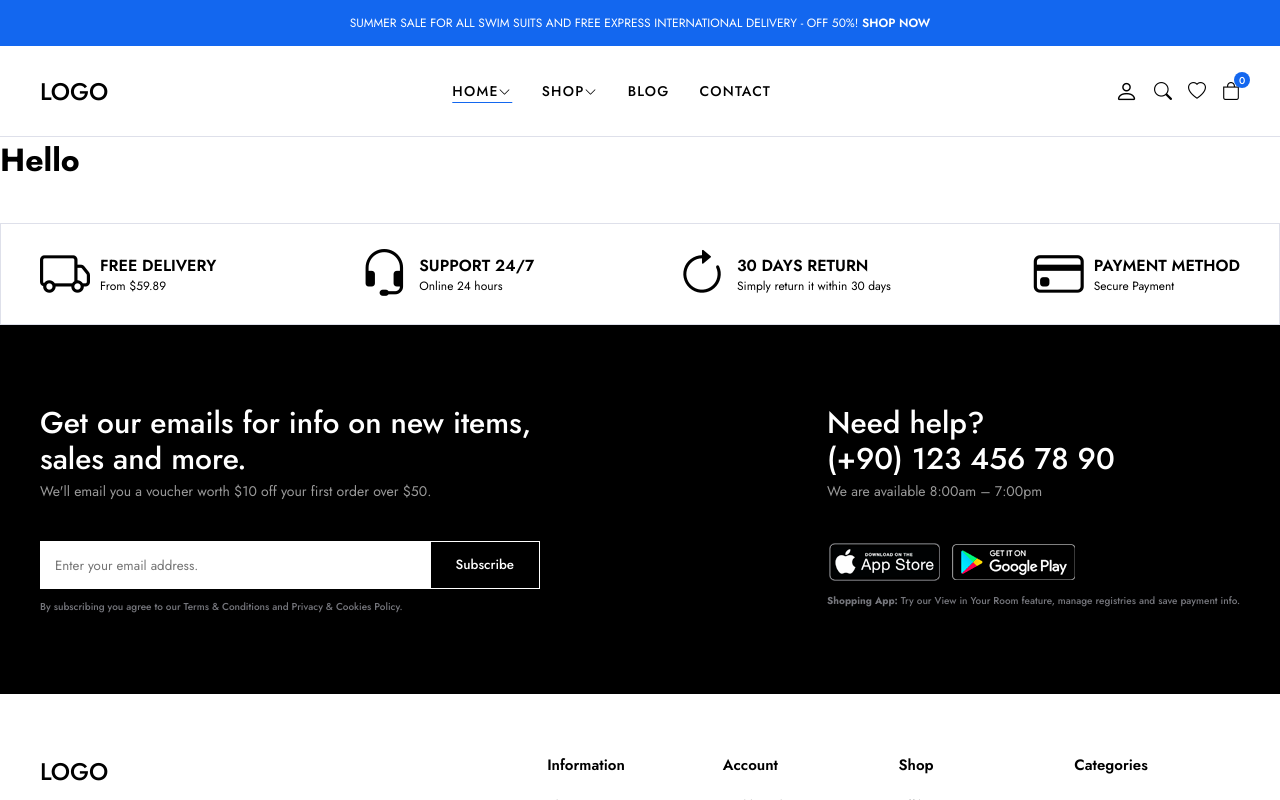
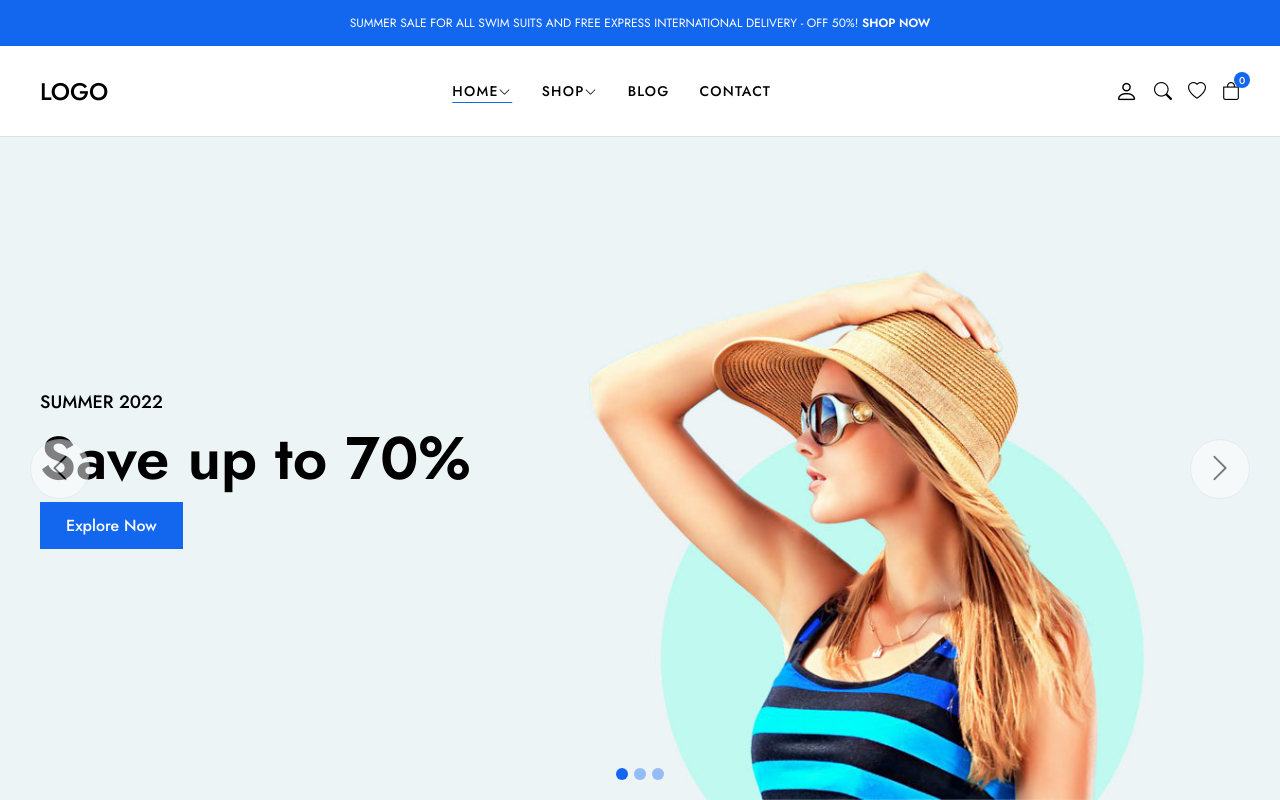
Before and after one commit to gkhanyildirim/react-e-commerce, a React (Vite) app in the folder client/: page / in a window 1280 px wide. Shown: the top 800 px of the page. Built offline with nearby package versions, Linux system fonts and the light colour scheme.

Commit message:
slider completed

```diff
--- a/client/src/App.jsx
+++ b/client/src/App.jsx
@@ -1,13 +1,14 @@
 import "./App.css";
-import Footer from "./components/Footer/Footer";
-import Header from "./components/Header/Header";
-import Policy from "./components/Policy/Policy";
+import Footer from "./components/Layout/Footer/Footer";
+import Header from "./components/Layout/Header/Header";
+import Policy from "./components/Layout/Policy/Policy";
+import Slider from "./components/Layout/Slider/Slider";
 
 function App() {
   return (
     <>
       <Header />
-      <h1>Hello</h1>
+      <Slider />
       <Policy />
       <Footer />
     </>
--- /dev/null
+++ b/client/src/components/Layout/Slider/Slider.jsx
@@ -0,0 +1,33 @@
+import SliderItem from "./SliderItem"
+import "./slider.css"
+
+const Slider = () => {
+  return (
+    <section className="slider">
+    <div className="slider-elements">
+      <SliderItem />
+      <div className="slider-buttons">
+        <button onclick="plusSlide(-1)">
+          <i className="bi bi-chevron-left"></i>
+        </button>
+        <button onclick="plusSlide(1)">
+          <i className="bi bi-chevron-right"></i>
+        </button>
+      </div>
+      <div className="slider-dots">
+        <button className="slider-dot active" onclick="currentSlide(1)">
+          <span></span>
+        </button>
+        <button className="slider-dot" onclick="currentSlide(2)">
+          <span></span>
+        </button>
+        <button className="slider-dot" onclick="currentSlide(3)">
+          <span></span>
+        </button>
+      </div>
+    </div>
+  </section>
+  )
+}
+
+export default Slider
--- /dev/null
+++ b/client/src/components/Layout/Slider/SliderItem.jsx
@@ -0,0 +1,16 @@
+const SliderItem = () => {
+  return (
+    <div className="slider-item fade">
+    <div className="slider-image">
+      <img src="img/slider/slider1.jpg" className="img-fluid" alt="" />
+    </div>
+    <div className="container">
+      <p className="slider-title">SUMMER 2022</p>
+      <h2 className="slider-heading">Save up to 70%</h2>
+      <a href="#" className="btn btn-lg btn-primary">Explore Now</a>
+    </div>
+  </div>
+  )
+}
+
+export default SliderItem
--- /dev/null
+++ b/client/src/components/Layout/Slider/slider.css
@@ -0,0 +1,126 @@
+
+.slider {
+    position: relative;
+  }
+
+  .slider-item {
+    position: relative;
+    height: calc(100vh - 137px);
+    display: flex;
+    align-items: center;
+  }
+
+  .slider-item .slider-image img {
+    position: absolute;
+    top: 0;
+    left: 0;
+    height: 100%;
+    object-fit: cover;
+    object-position: 60%;
+    z-index: -1;
+  }
+
+  .slider-item .slider-title {
+    font-size: 18px;
+    font-weight: 500;
+  }
+
+  .slider-item .slider-heading {
+    font-size: 60px;
+    font-weight: 600;
+  }
+
+  .slider-item a {
+    position: relative;
+    z-index: 1;
+  }
+
+  .slider .slider-buttons {
+    position: absolute;
+    top: 0;
+    left: 0;
+    width: 100%;
+    height: 100%;
+    display: flex;
+    align-items: center;
+    justify-content: space-between;
+    padding: 0 30px;
+  }
+
+  .slider-buttons button {
+    width: 60px;
+    height: 60px;
+    border-radius: 100%;
+    border: 1px solid #dee0ea;
+    background-color: white;
+    opacity: 0.5;
+    transition: 0.2s ease all;
+  }
+
+  .slider-buttons button:hover {
+    background-color: #1367ef;
+    opacity: 1;
+    color: #fff;
+    border-color: #1367ef;
+  }
+
+  .slider-buttons button i {
+    font-size: 30px;
+  }
+
+  .slider .slider-dots {
+    position: absolute;
+    bottom: 20px;
+    width: 100%;
+    display: flex;
+    align-items: center;
+    justify-content: center;
+    column-gap: 6px;
+  }
+
+  .slider .slider-dots .slider-dot {
+    border: none;
+    display: flex;
+    opacity: 0.4;
+    transition: 0.2s ease opacity;
+  }
+
+  .slider .slider-dots .slider-dot:hover {
+    opacity: 1;
+  }
+
+  .slider .slider-dots .slider-dot span {
+    display: inline-block;
+    width: 12px;
+    height: 12px;
+    background-color: #1367ef;
+    border-radius: 100%;
+  }
+
+  .slider .slider-dots .slider-dot.active {
+    opacity: 1;
+  }
+
+  .fade {
+    animation-name: fade;
+    animation-duration: 1.5s;
+  }
+
+  @keyframes fade {
+    from {
+      opacity: 0.4;
+    }
+    to {
+      opacity: 1;
+    }
+  }
+
+  @media (max-width: 768px) {
+    .slider-item {
+      height: calc(100vh - 155px);
+    }
+
+    .slider-buttons {
+      display: none !important;
+    }
+  }
```
Also changed, not shown: client/src/components/Layout/Footer/Footer.jsx (renamed from client/src/components/Footer/Footer.jsx), client/src/components/Layout/Footer/footer.css (renamed from client/src/components/Footer/footer.css), client/src/components/Layout/Header/Header.jsx (renamed from client/src/components/Header/Header.jsx), client/src/components/Layout/Header/header.css (renamed from client/src/components/Header/header.css), client/src/components/Layout/Policy/Policy.jsx (renamed from client/src/components/Policy/Policy.jsx), client/src/components/Layout/Policy/policy.css (renamed from client/src/components/Policy/policy.css).
